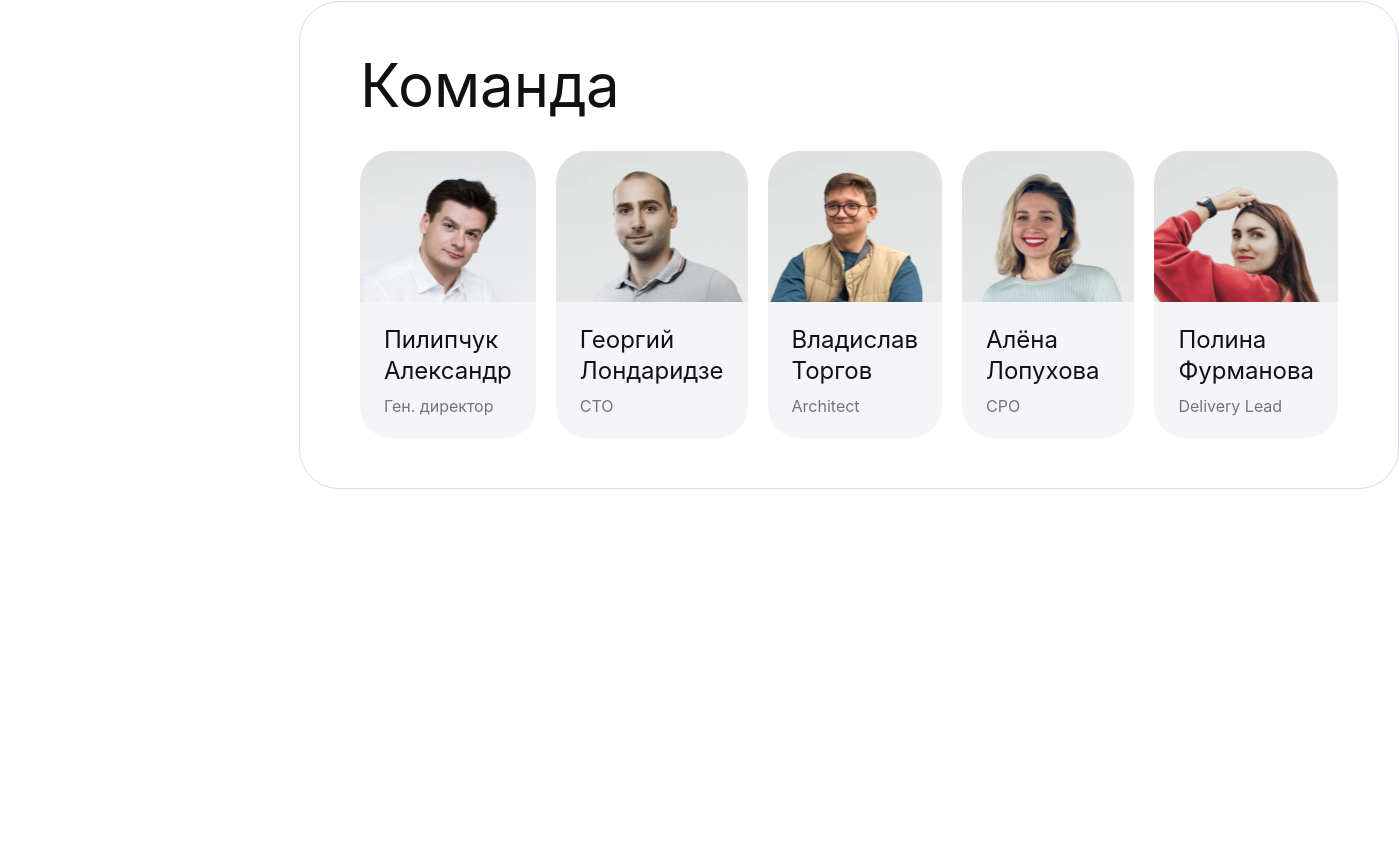
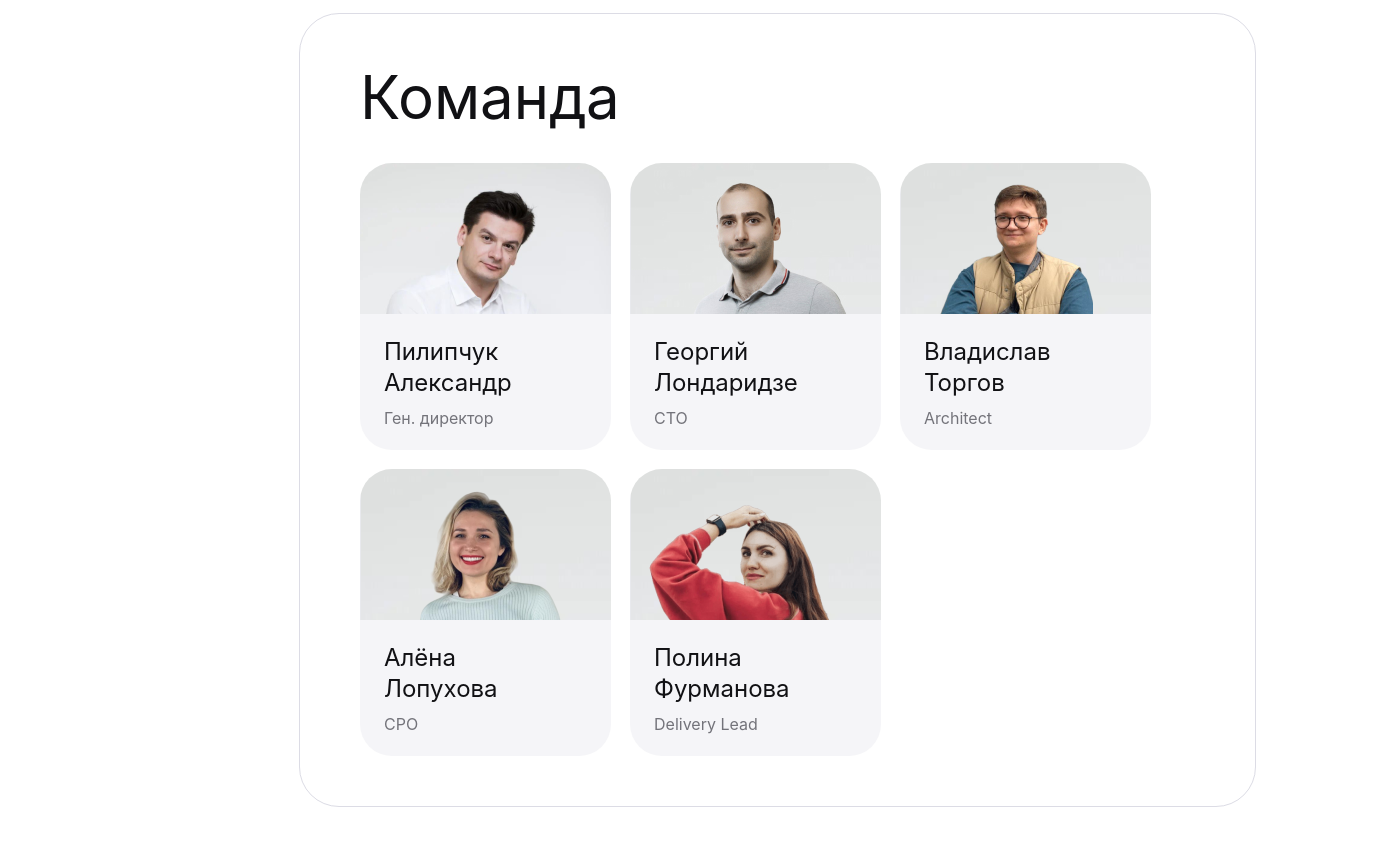
Before and after one commit to newmedkz/newmed.kz, a Nuxt app: page / in a window 1280 px wide. Shown: the part 1920-2765 px from the top of the page, 1399 px wide, since content can reach past the window. Before the commit the page ends 2469 px from the top, so only its background shows below. Built offline with nearby package versions, Linux system fonts and the light colour scheme.

Commit message:
add flex-wrap

```diff
--- a/components/Team.vue
+++ b/components/Team.vue
@@ -51,10 +51,10 @@ const list = [
 
 .list {
   display: flex;
-  gap: 20px;
+  gap: 19px;
+  flex-wrap: wrap;
   @media screen and (max-width: 768px) {
     gap: 8px;
-    flex-wrap: wrap;
   }
 }
 
```
